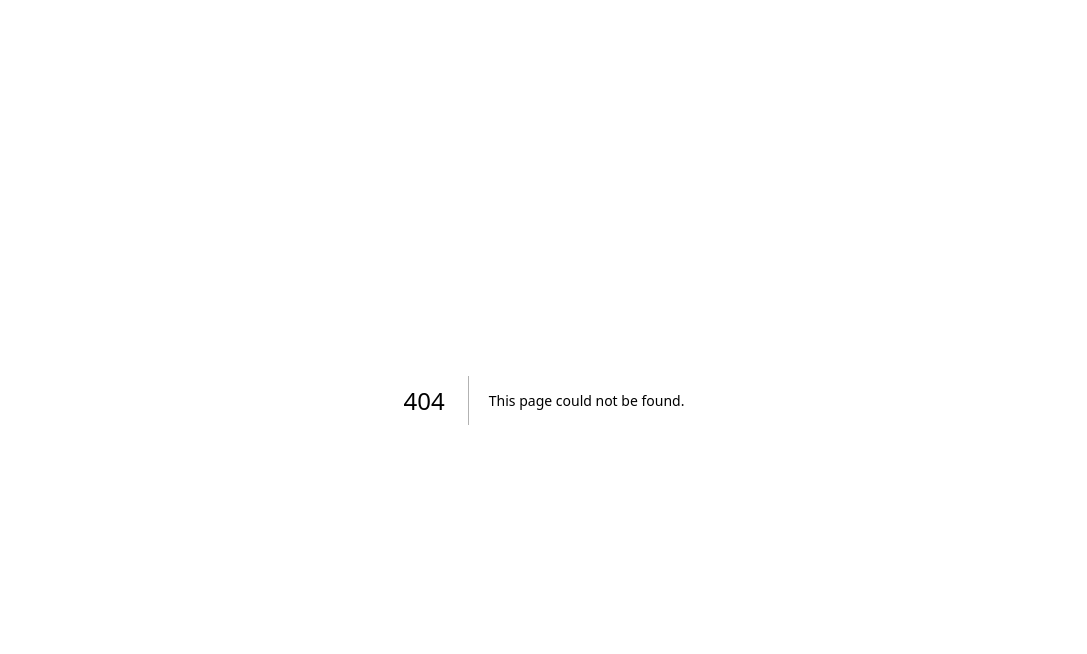
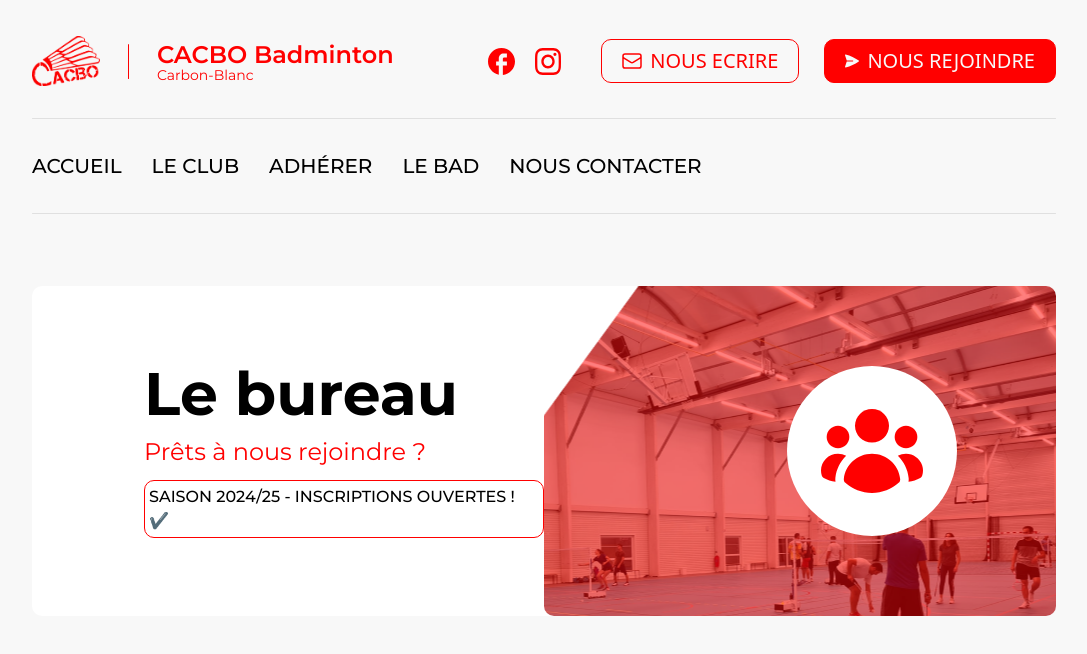
Before and after one commit to Matsuel/CACBO-Badminton, a Next.js app: page /bureau in a window 1280 px wide. Before the commit this address had no page. Shown: the top 654 px of the page, without its empty margins (96-1183 px from the left). Built offline with nearby package versions, Linux system fonts and the light colour scheme; a web font is replaced by a local one.

Commit message:
Bureau Start

```diff
--- a/src/components/button/index.tsx
+++ b/src/components/button/index.tsx
@@ -13,8 +13,7 @@ const Button = ({
     children,
     icon,
     href,
-    target = '_self',
-    ...props
+    target = '_self'
 }: ButtonProps) => {
 
     const buttonStyle = {
--- /dev/null
+++ b/src/components/hero/index.tsx
@@ -0,0 +1,40 @@
+import { StaticImport } from 'next/dist/shared/lib/get-img-props'
+import Image, { StaticImageData } from 'next/image'
+import React from 'react'
+import Open from '../open'
+
+interface HeroProps {
+    background: StaticImageData
+    title: string
+    subtitle: string
+    description: string
+    icon: StaticImport
+}
+
+const Hero = ({
+    background,
+    title,
+    subtitle,
+    description,
+    icon
+}: HeroProps) => {
+    return (
+        <div className='w-[80%] h-auto flex flex-row items-center justify-between mt-10 bg-white rounded-ten'>
+
+            <div className='w-[50%] flex flex-col justify-center items-start gap-3 pl-28'>
+                <h2 className='font-Montserrat font-bold text-6xl'>{title}</h2>
+                <h3 className='font-Montserrat font-normal text-2xl text-redcolor'>{subtitle}</h3>
+                <Open />
+            </div>
+
+            <div className='w-[50%] h-[330px] flex flex-col justify-center items-center bg-cover bg-center bg-no-repeat rounded-ten' style={{ backgroundImage: `url(${background.src})` }}>
+                <div className='w-[170px] h-[170px] bg-white rounded-full flex justify-center items-center ml-36'>
+                    <Image src={icon} alt='icon' />
+                </div>
+            </div>
+
+        </div>
+    )
+}
+
+export default Hero
--- /dev/null
+++ b/src/components/open/index.tsx
@@ -0,0 +1,11 @@
+import React from 'react'
+
+const Open = () => {
+  return (
+    <h3 className='font-Montserrat font-medium p-1 border-1 border-redcolor rounded-ten'>
+        SAISON 2024/25 - INSCRIPTIONS OUVERTES ! ✔️
+    </h3>
+  )
+}
+
+export default Open
--- /dev/null
+++ b/src/pages/bureau.tsx
@@ -0,0 +1,29 @@
+import Hero from '@/components/hero'
+import Navbar from '@/components/navbar'
+import React from 'react'
+import HeroBureau from '@/assets/herobureau.png'
+import People from '@/assets/people.svg'
+
+const Bureau = () => {
+    return (
+        <div className='w-full flex flex-col items-center min-h-screen bg-whitebroken'>
+
+            <Navbar />
+
+            <Hero
+                background={HeroBureau}
+                title='Le bureau'
+                subtitle='Prêts à nous rejoindre ?'
+                description=''
+                icon={People}
+            />
+
+
+
+            {/* <Footer /> */}
+
+        </div>
+    )
+}
+
+export default Bureau
```
Also changed, not shown: src/assets/herobureau.png (added), src/assets/people.svg (added).
